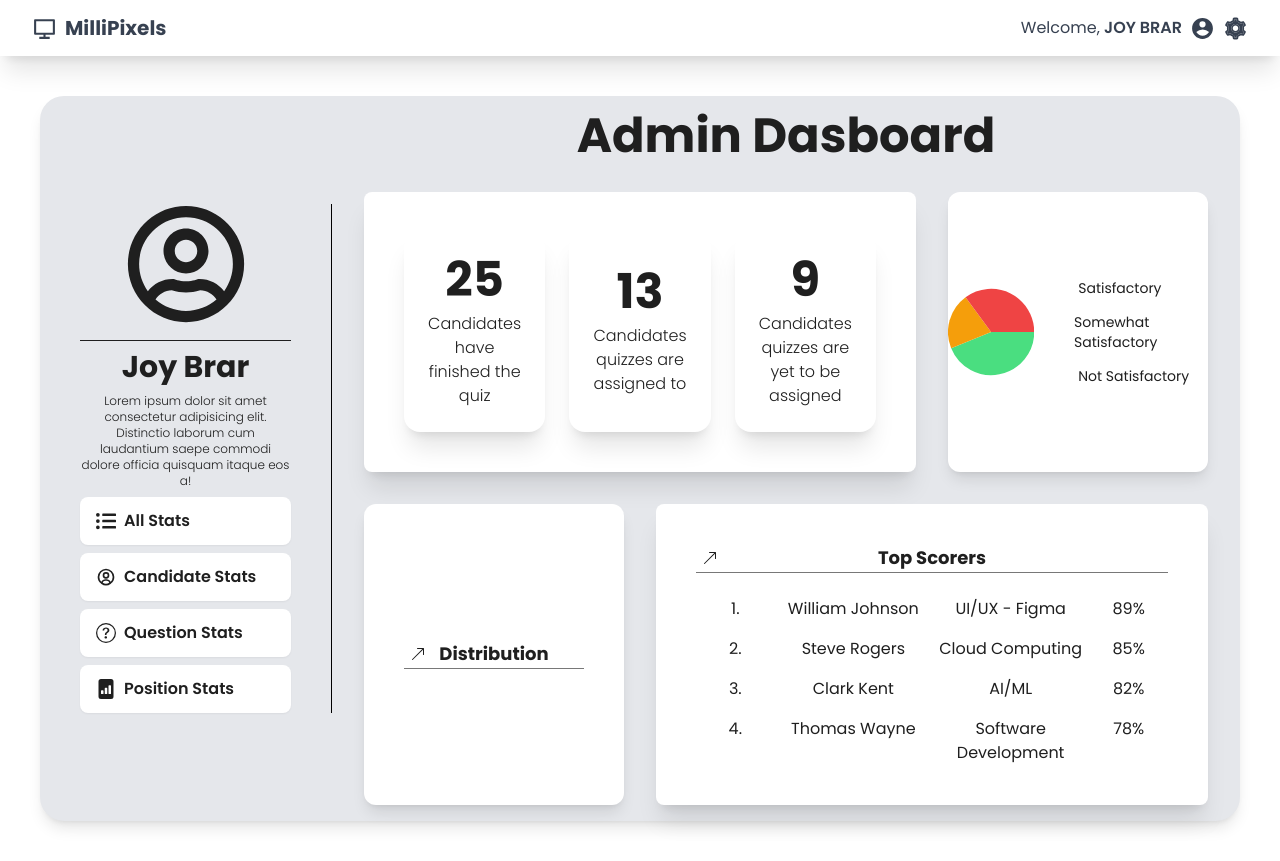
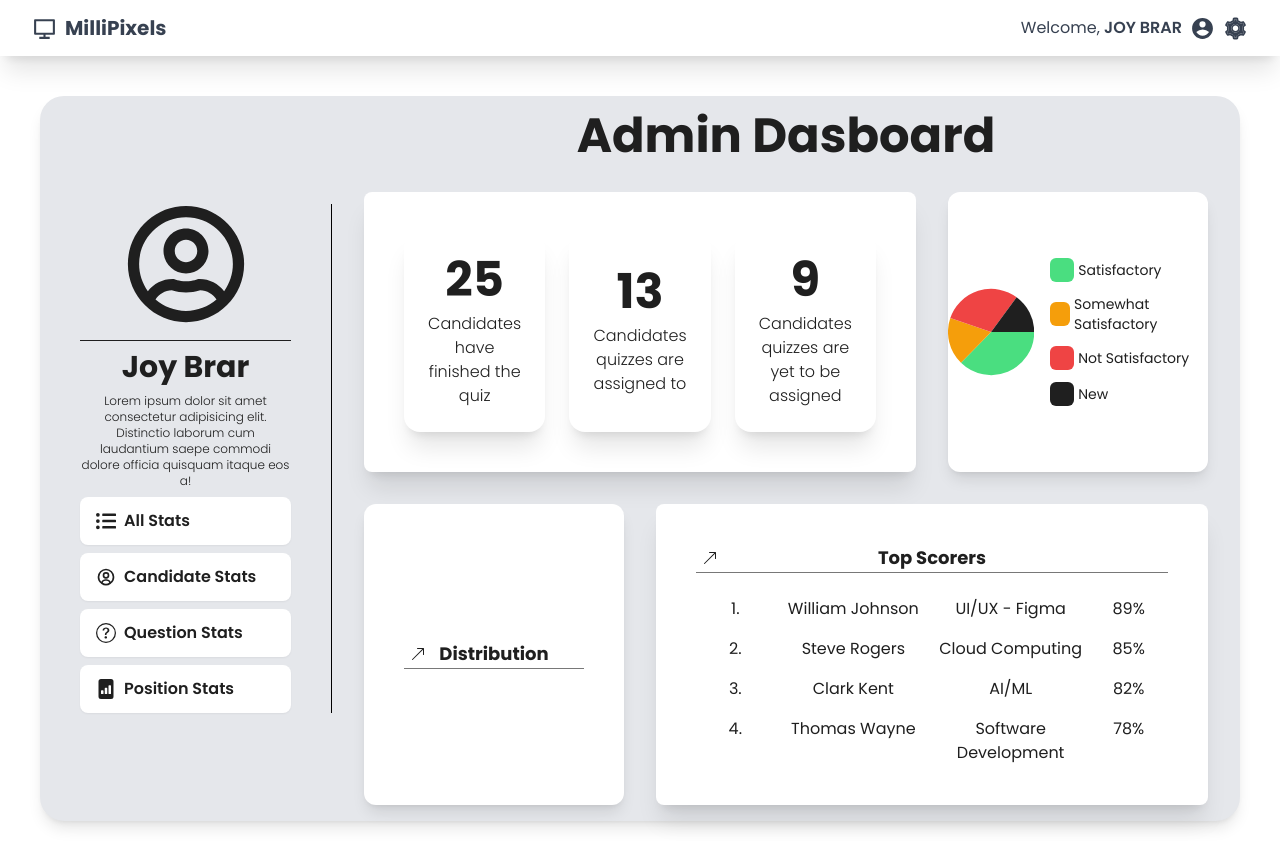
Before and after one commit to JoyBrar2001/Millipixels-Quest-UI, a Next.js app: page /admin in a window 1280 px wide. Built offline with nearby package versions, Linux system fonts and the light colour scheme.

Commit message:
Fixed Pie Chart

```diff
--- a/app/admin/components/Card1.tsx
+++ b/app/admin/components/Card1.tsx
@@ -1,6 +1,6 @@
-import '../admin.css';
+import '@/app/admin/admin.css'
 
-import { TextCardProps } from '@/Interfaces';
+import { TextCardProps, TitleProps } from '@/Interfaces';
 
 export default function Card1({ data }: TextCardProps) {
   return (
--- a/app/admin/components/Card2.tsx
+++ b/app/admin/components/Card2.tsx
@@ -1,24 +1,32 @@
 "use client";
 
-import { PieChartProps } from '@/Interfaces';
-import '../admin.css';
+import '@/app/admin/admin.css'
+
+import { PieChartProps, PieChartItem } from '@/Interfaces';
 import { PieChart } from 'react-minimal-pie-chart';
 
 export default function Card2({ data }: PieChartProps) {
+
+  const CreateArrayForPie = ({ data } : PieChartProps) => {
+    let arr:any[] = [];
+    data.map((item) => {
+      let obj = { title: item.title, value: item.amount, color: item.color };
+      arr.push(obj);
+    });
+    console.log(arr);
+    return arr;
+  }
+
   return (
     <div className='flex-center gap-4 bg-white rounded-xl h-full w-full shadow-lg'>
       <PieChart
         className='relative w-[40%]'
-        data={[
-          { title: data[0].title, value: data[0].amount, color: data[0].color },
-          { title: data[1].title, value: data[1].amount, color: data[1].color },
-          { title: data[2].title, value: data[2].amount, color: data[2].color },
-        ]}
+        data={CreateArrayForPie({data})}
       />
       <section className='flex-center flex-col text-left gap-3 text-sm'>
         {data.map((item, index) => (
           <div key={index} className='flex justify-start items-center w-full gap-1'>
-            <div className={`w-6 h-6 bg-[${item.color}] rounded-md`} />
+            <div className={`w-6 h-6 rounded-md`} style={{backgroundColor: `${item.color}`}} />
             <p>{item.title}</p>
           </div>
         ))}
--- a/app/admin/page.tsx
+++ b/app/admin/page.tsx
@@ -1,4 +1,4 @@
-import './admin.css'
+import '@/app/admin/admin.css'
 
 import { AdminSidebar, Card1, Card2, Card3, Card4 } from './components'
 import { PieChartData, TextCardData, TopScorersData } from '@/constants/data'
--- a/app/admin/topscorers/components/TopScorersList.tsx
+++ b/app/admin/topscorers/components/TopScorersList.tsx
@@ -1,5 +1,6 @@
+import '@/app/admin/admin.css'
+
 import { TopScorersProps } from "@/Interfaces"
-
 
 const TopScorersList = ({ data }: TopScorersProps) => {
   return (
--- a/app/admin/topscorers/page.tsx
+++ b/app/admin/topscorers/page.tsx
@@ -1,5 +1,5 @@
 import { TopScorersData } from '@/constants/data'
-import '../admin.css'
+import '@/app/admin/admin.css'
 import TopScorersList from './components/TopScorersList'
 
 export default function Page() {
--- a/constants/data.ts
+++ b/constants/data.ts
@@ -28,6 +28,11 @@ export const PieChartData = [
     title: "Not Satisfactory",
     amount: 20,
     color: "#EF4444"
+  },
+  {
+    title: "New",
+    amount: 10,
+    color: "#1f1f1f"
   },
 ];
 
```
Also changed, not shown: Interfaces/index.ts (+6 -2 lines). Lines whose indentation alone changed are shown as unchanged.
